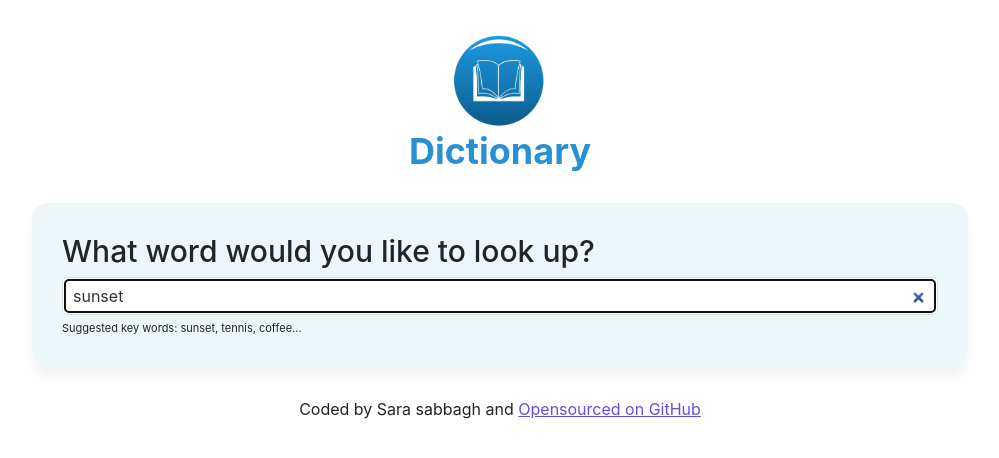
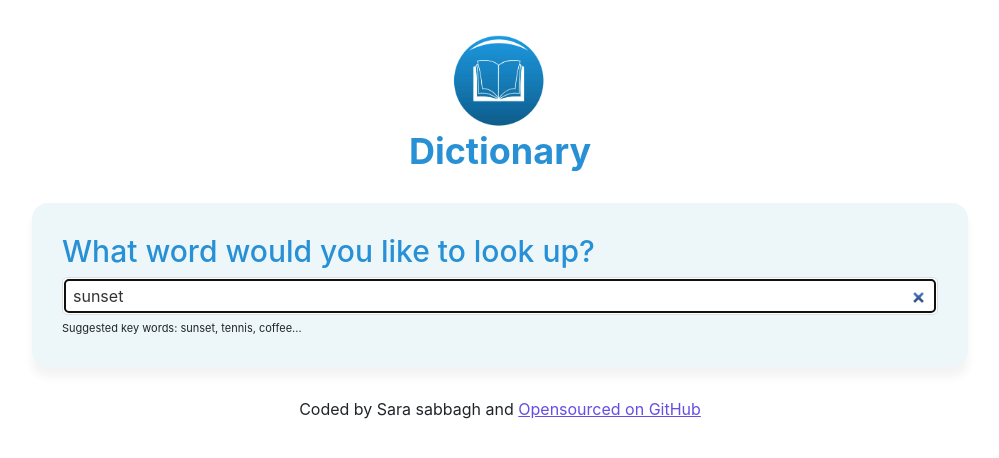
Before and after one commit to Saraesabbagh/dictionary-react-project, a React (Create React App) app: page / in a window 1280 px wide. Shown: the top 458 px of the page, without its empty margins (140-1139 px from the left). Built offline with nearby package versions, Linux system fonts and the light colour scheme; no server answers.

Commit message:
Final decision on tital colours in brand blue

```diff
--- a/src/Dictionary.css
+++ b/src/Dictionary.css
@@ -1,5 +1,6 @@
 .Dictionary h2 {
   font-size: 30px;
+  color: #2890d4;
 }
 
 .Dictionary section {
--- a/src/Meaning.css
+++ b/src/Meaning.css
@@ -3,6 +3,7 @@
   line-height: 1.5;
   font-weight: bold;
   text-transform: capitalize;
+  color: #2890d4;
 }
 
 .Meaning .example {
--- a/src/Phonetic.css
+++ b/src/Phonetic.css
@@ -1,5 +1,6 @@
 .Phonetic {
   height: 60px;
+  color: #2890d4;
 }
 
 .Phonetic a {
```
